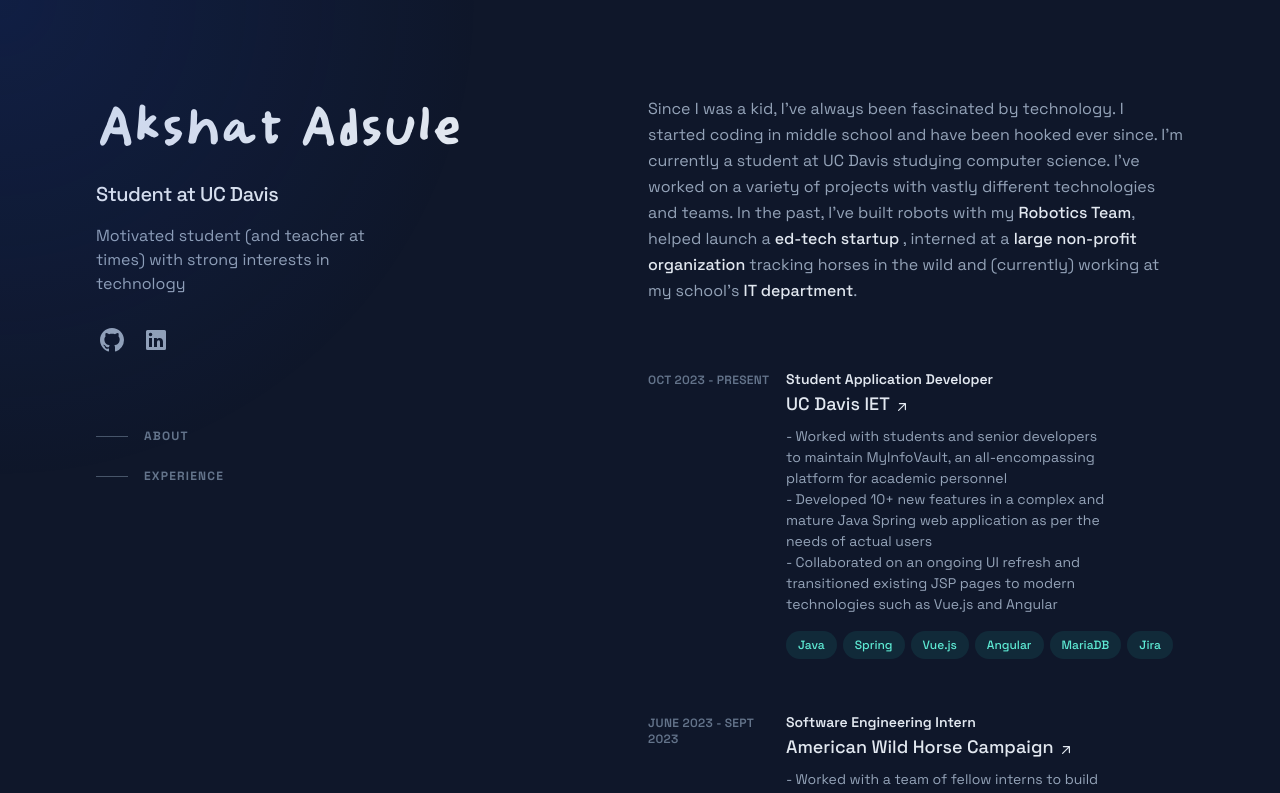
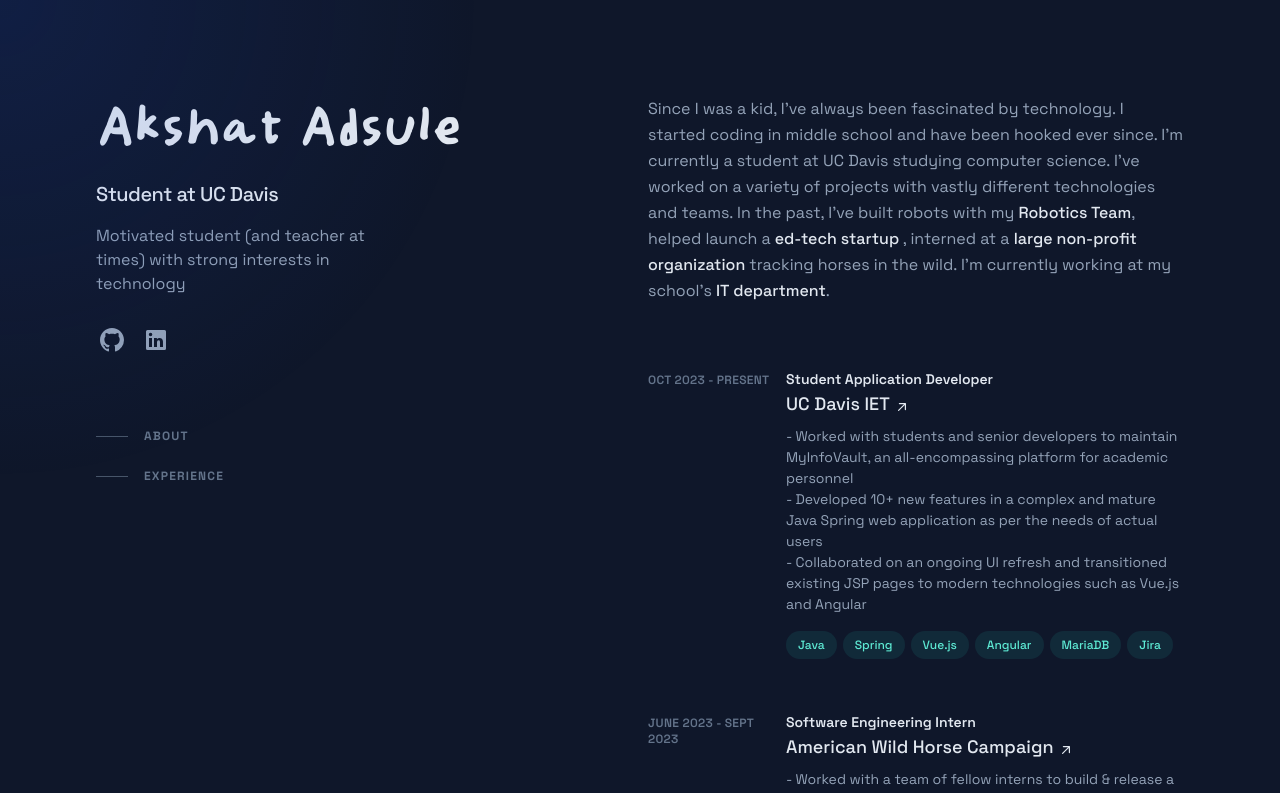
Before and after one commit to AkshatAdsule/AkshatAdsule.github.io, a Next.js app: page / in a window 1280 px wide. Shown: the top 793 px of the page. Built offline with nearby package versions, Linux system fonts and the light colour scheme.

Commit message:
Refactor experience-card component to ensure text is fully visible

```diff
--- a/app/_components/experience-card.tsx
+++ b/app/_components/experience-card.tsx
@@ -43,7 +43,7 @@
                         </span>
                     </h3>
 
-                    <p className="mt-2 text-sm leading-normal text-left">
+                    <p className="mt-2 text-sm leading-normal text-left max-w-full">
                         {job.description}
                     </p>
 
--- a/app/_components/icons/github.tsx
+++ b/app/_components/icons/github.tsx
@@ -2,7 +2,7 @@
     return (
         <a
             className="block hover:text-slate-200"
-            href="https://github.com/bchiang7"
+            href="https://github.com/AkshatAdsule"
             target="_blank"
             rel="noreferrer noopener"
             aria-label="GitHub (opens in a new tab)"
--- a/app/_components/main.tsx
+++ b/app/_components/main.tsx
@@ -99,7 +99,7 @@
                 >
                     large non-profit organization
                 </Link>{" "}
-                tracking horses in the wild and (currently) working at my
+                tracking horses in the wild. I'm currently working at my
                 school's{" "}
                 <Link
                     href="https://iet.ucdavis.edu/"
```
